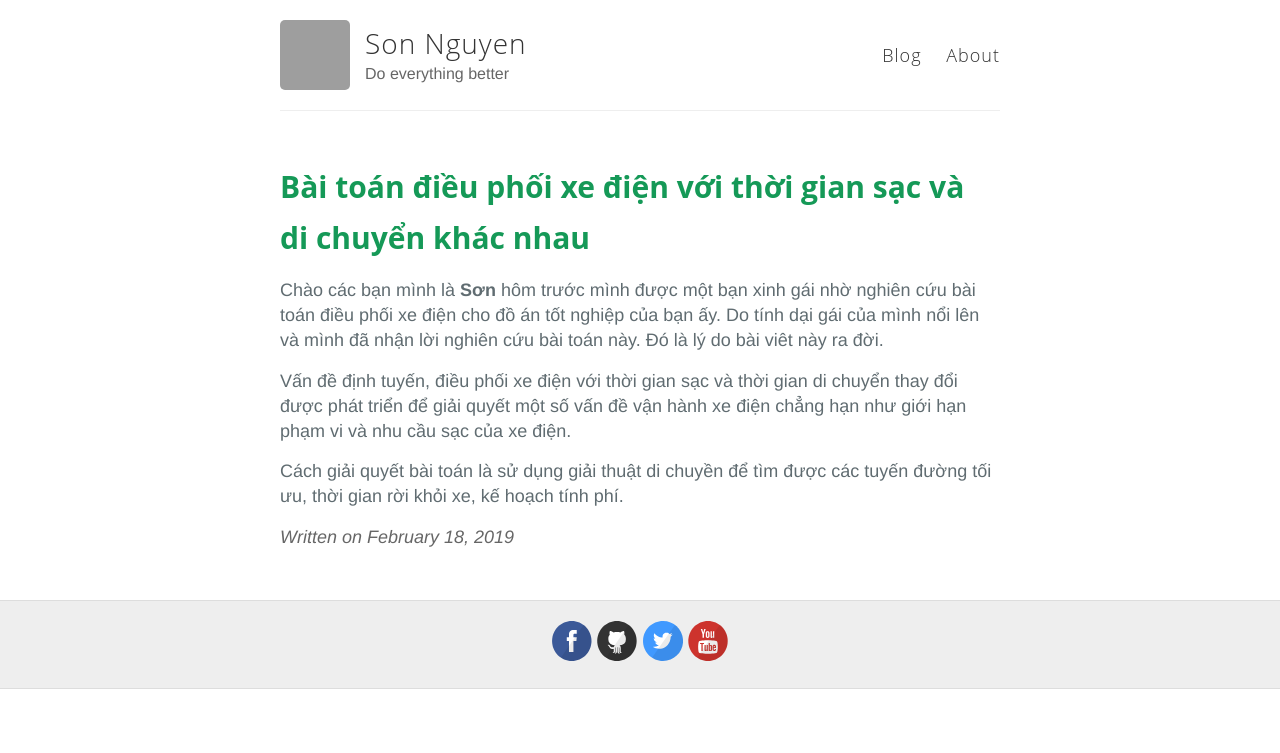
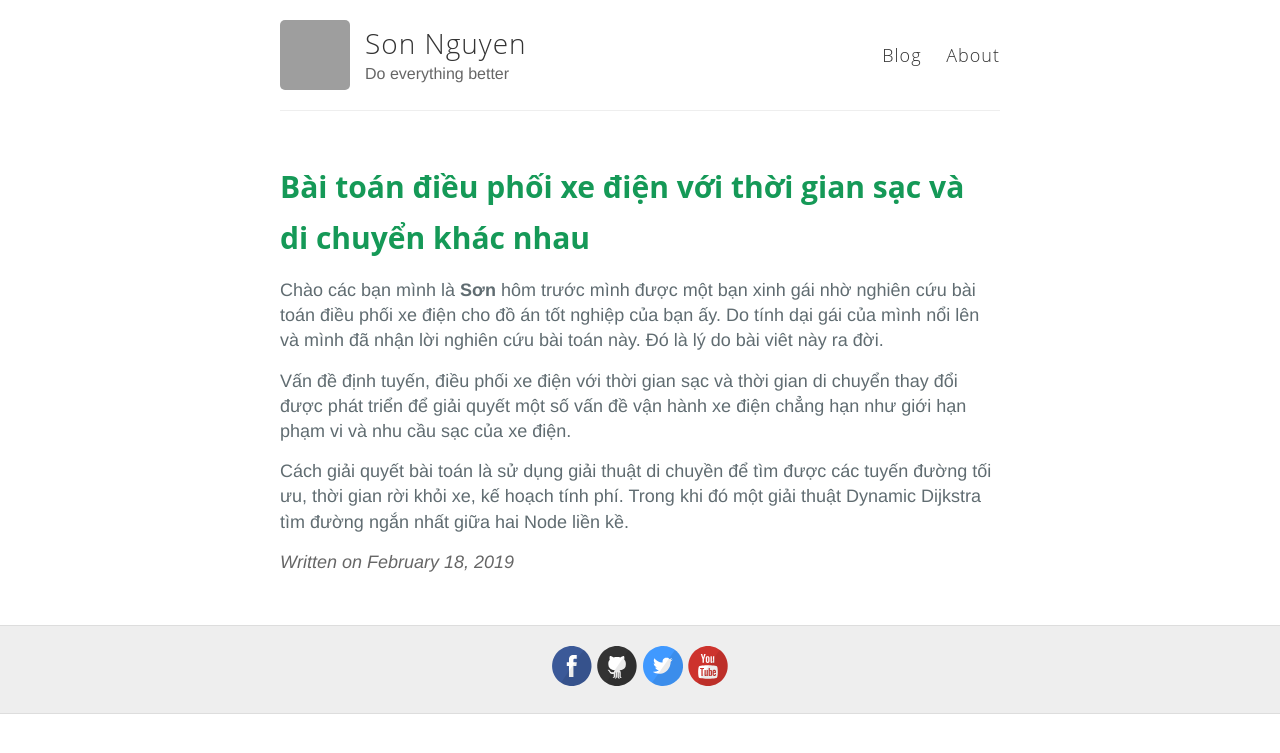
Before and after one commit to sonnhfit/sonnhfit.github.io, a Jekyll site: the page built from _posts/2019-2-18-Bài toán điều phối xe điện với thời gian sạc và di chuyển khác nhau.md, in a window 1280 px wide. Shown: the top 753 px of the page. Built offline with Jekyll 4.4.1, drawn with Linux system fonts in a browser that asks for light colours; grey boxes are pictures that could not be loaded.

Commit message:
Update 2019-2-18-Bài toán điều phối xe điện với thời gian sạc và di chuyển khác nhau.md

```diff
--- a/_posts/2019-2-18-Bài toán điều phối xe điện với thời gian sạc và di chuyển khác nhau.md
+++ b/_posts/2019-2-18-Bài toán điều phối xe điện với thời gian sạc và di chuyển khác nhau.md
@@ -9,3 +9,4 @@ Vấn đề định tuyến, điều phối xe điện với thời gian sạc v
 xe điện chẳng hạn như giới hạn phạm vi và nhu cầu sạc của xe điện.
 
 Cách giải quyết bài toán là sử dụng giải thuật di chuyền để tìm được các tuyến đường tối ưu, thời gian rời khỏi xe, kế hoạch tính phí.
+ Trong khi đó một giải thuật Dynamic  Dijkstra tìm đường ngắn nhất giữa hai Node liền kề.
```
